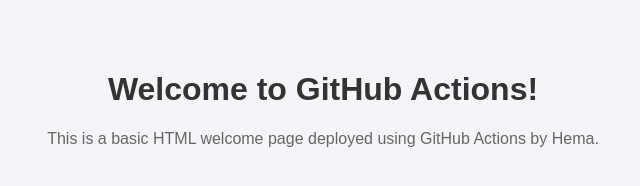
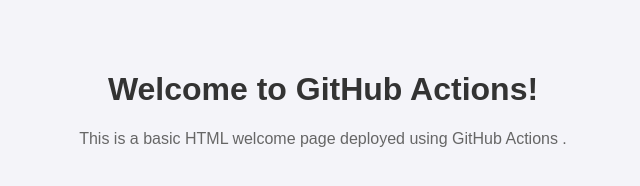
Before and after one commit to Hema286/Template, a plain HTML site: page index.html in a window 1280 px wide. Shown: the whole page, without its empty margins (317-957 px from the left). Drawn offline with Linux system fonts and the light colour scheme.

Commit message:
Update index.html

```diff
--- a/index.html
+++ b/index.html
@@ -26,7 +26,7 @@
 <body>
     <div class="container">
         <h1>Welcome to GitHub Actions!</h1>
-        <p>This is a basic HTML welcome page deployed using GitHub Actions by Hema.</p>
+        <p>This is a basic HTML welcome page deployed using GitHub Actions .</p>
     </div>
 </body>
 </html>
```
